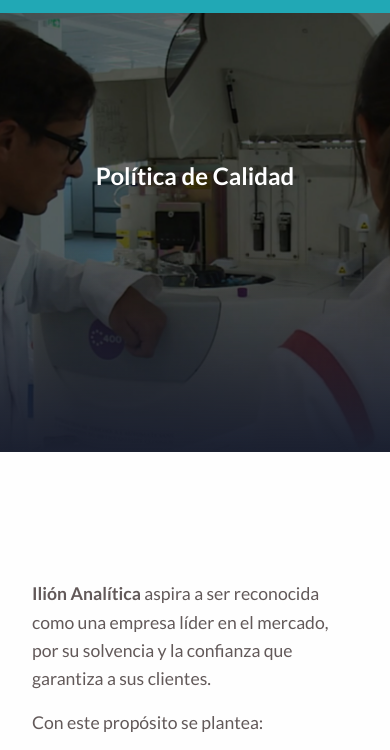
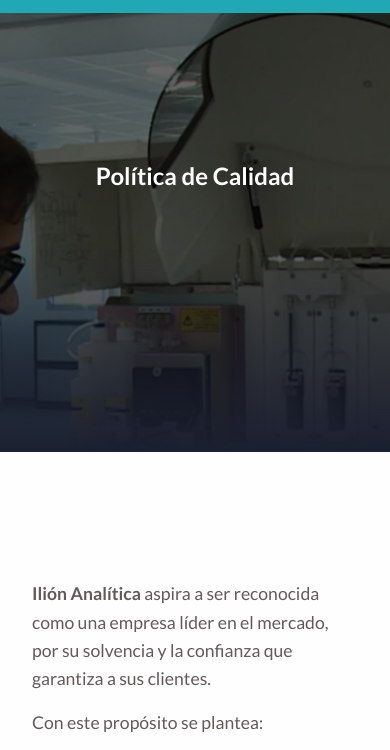
Before and after one commit to rosinanabazas/ilion-analitica, a plain HTML site: page calidad.html in a window 390 px wide. Shown: the part 54-804 px from the top of the page. Drawn offline with Linux system fonts and the light colour scheme.

Commit message:
Update mobile

```diff
--- a/css/catalogo.css
+++ b/css/catalogo.css
@@ -2,14 +2,15 @@
 
 .catalogo .header:before {
   background: #1B2030 url("../img/ilion-analitica-fondo9.jpg") top center no-repeat;
+  background-attachment: fixed;
+  webkit-background-size: cover;
+  -moz-background-size: cover;
+  -o-background-size: cover;
   background-size: cover;
-  background-attachment: fixed;
 }
 
 .calidad .header:before {
   background: #1B2030 url("../img/ilion-analitica-fondo8.jpg") top center no-repeat;
-  background-size: cover;
-  background-attachment: fixed;
 }
 
 .catalogo h4 {
--- a/css/general.css
+++ b/css/general.css
@@ -98,8 +98,11 @@
 .header:before{
   animation: grow 60s  linear 10ms infinite;
   background: #1B2030 url("../img/home-hero.jpg") top center no-repeat;
+  background-attachment: fixed;
+  webkit-background-size: cover;
+  -moz-background-size: cover;
+  -o-background-size: cover;
   background-size: cover;
-  background-attachment: fixed;
   content: "";
   height: 100%;
   left: 0;
@@ -228,11 +231,8 @@
 /*Small Media Queries*/
 
 @media screen and (max-width: 39.9375em) {
-  .contact-cta h2 {
-    font-size: 1.5em;
-  }
-
-  .info { padding: 7em 0 2em; }
+  .header { height: 90vh; }
+  .info { padding: 5em 0; }
   .info h1 { font-weight: 700; }
 
   .info h4 {
@@ -240,6 +240,7 @@
     padding: 1em 1em;
   }
 
+  a.arrow-down { display: none; }
   .contact-cta { padding: 7em 3em; }
   .servicios { margin: 5em auto; }
 
@@ -260,4 +261,5 @@
   .generic-view h1 { font-weight: 700; }
   .generic-view .header { height: 50vh; }
   .generic-header { padding: 37.5% 0; }
+  .contact-cta h2 { font-size: 1.5em; }
 }
```
